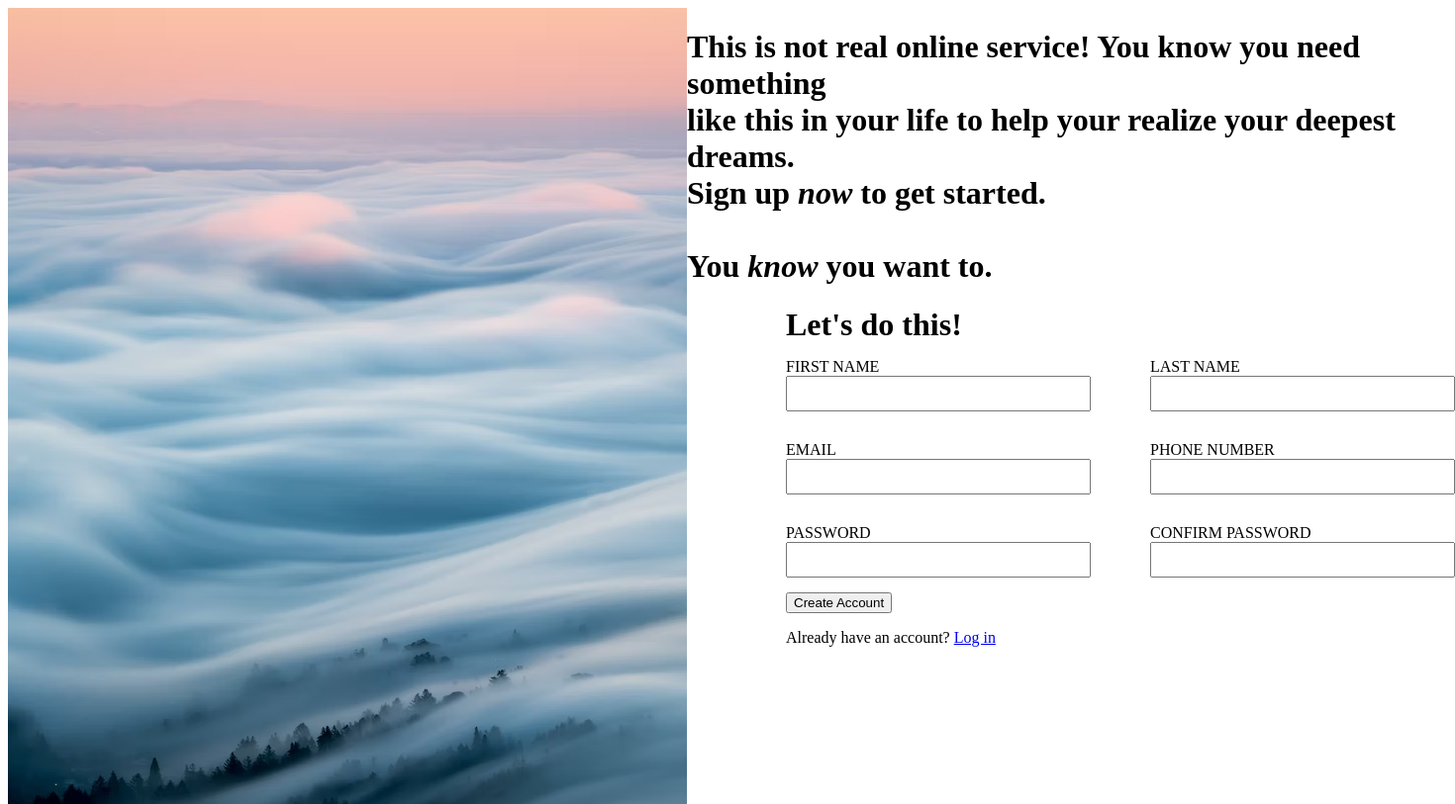
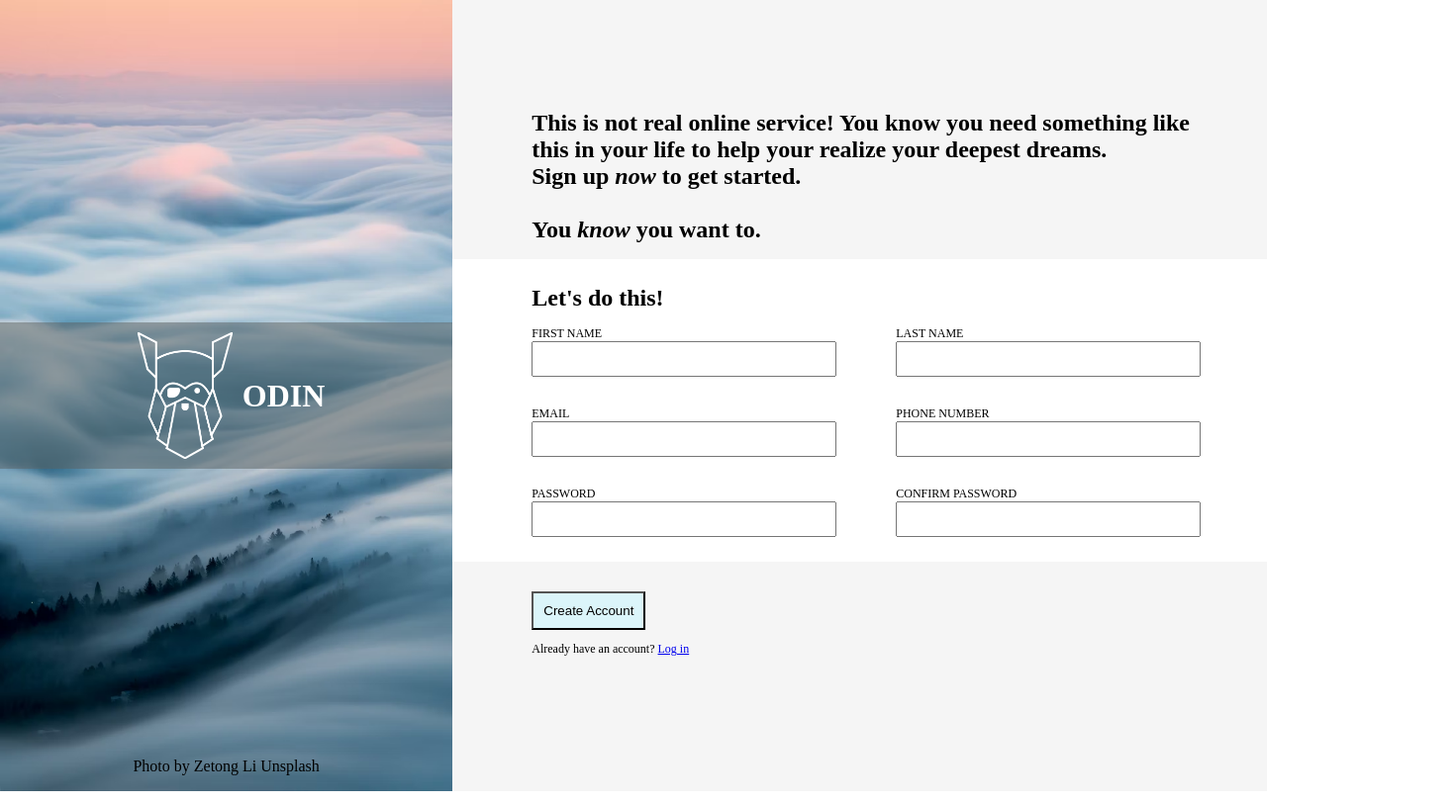
Before and after one commit to aauduong95/top_signup_form, a plain HTML site: page index.html in a window 1280 px wide. Shown: the top 813 px of the page at 99% size, 1470 px wide, since content can reach past the window. Drawn offline with Linux system fonts and the light colour scheme; a web font is replaced by a local one.

Commit message:
updated index.html and styles.css

```diff
--- a/index.html
+++ b/index.html
@@ -6,18 +6,23 @@
     <meta name="viewport" content="width=device-width, initial-scale=1.0">
     <title>TOP: Sign-up Form</title>
     <link rel="stylesheet" href="styles.css">
+    <link rel="stylesheet" media="screen" href="https://fontlibrary.org//face/jellee-typeface" type="text/css"/>
 </head>
 <body>
     <div id="container">
 
         <div class="left-pane">
-            <img src="ZetongLiUnsplash.avif">
+            <div>
+                <img id="odin-img" src="odin-lined.png">
+                <h1>ODIN</h1>
+            </div>
+            <p>Photo by Zetong Li Unsplash</p>
         </div>
 
         <div class="right-pane">
 
             <div class="heading-box">
-                <h1>This is not real online service! You know you need something<br>
+                <h1>This is not real online service! You know you need something
                 like this in your life to help your realize your deepest dreams.<br>
                 Sign up <i>now</i> to get started.<br><br>
 
--- a/styles.css
+++ b/styles.css
@@ -1,20 +1,72 @@
 :root {
-    --text-padding-left: 100px;
+    --text-padding-left: 80px;
+    --text-font-size: 10px;
 }
 
-/* center-box */
+html body {
+    padding: 0px;
+    margin: 0px;
+}
 
 #container {
-    display: inline-flex;
+    display: flex;
+    justify-content: center;
+    width: 100vw;
 }
 
-/* heading-box */
+.left-pane {
+    position: relative;
+    width: 60vw;
+    min-width: 345px;
+    height: 100vh;
+    background: url("ZetongLiUnsplash.avif");
+    background-size: 100% 100%;
+    display: flex;
+    justify-content: center;
+    align-items: center;
+    flex-grow: 1;
+}
 
+.left-pane div {
+    display: flex;
+    justify-content: center;
+    align-items: center;
+    padding: 0px 2vw;
+    line-height: 2rem;
+    width: 100%;
+    background-color: rgba(93, 98, 99, 0.5);
+    color: white;
+    font-family: 'JelleeBold';
+}
 
-/* center-box */
+.left-pane img {
+    width: 6rem;
+    padding: 10px;
+}
+
+.left-pane p {
+    position: absolute;
+    bottom: 0px;
+}
+
+/* right-pane */
+
+.right-pane {
+    background-color: rgb(245, 245, 245);
+    padding-top: 95px;
+    font-size: 12px;
+}
+
+.heading-box {
+    padding-left: var(--text-padding-left);
+    padding-right: 50px;
+}
 
 .center-box {
-    padding-left: var(--text-padding-left)
+    padding-left: var(--text-padding-left);
+    background-color: white;
+    padding-top: 10px;
+    padding-bottom: 10px;
 }
 
 #center-box-heading {
@@ -22,7 +74,7 @@
 }
 
 form {
-    display: inline-flex;
+    display: flex;
 }
 
 #form-right {
@@ -39,8 +91,12 @@ input {
     height: 30px;
 }
 
-/* footer-box */
+button {
+    padding: 10px;
+    background-color: rgba(193, 245, 255, 0.5);
+}
 
 .footer-box {
     padding-left: var(--text-padding-left);
+    padding-top: 30px;
 }
```
Also changed, not shown: odin-lined.png (added).
